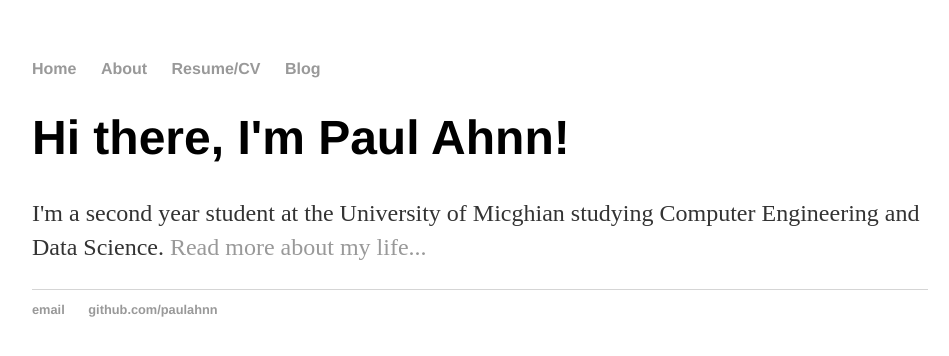
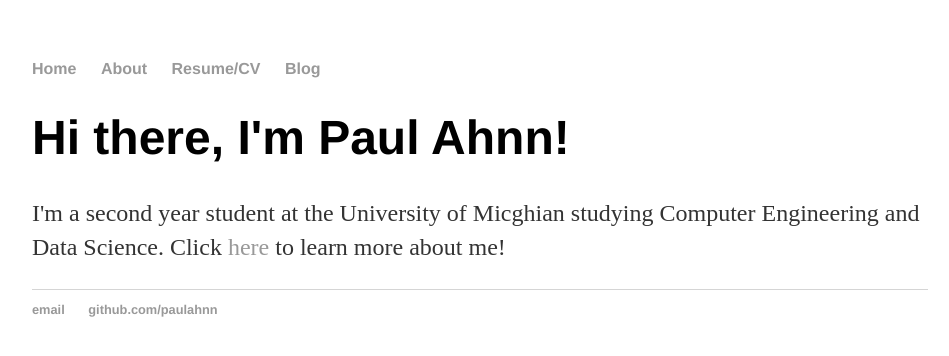
Before and after one commit to paulahnn/paulahnn.github.io, a Jekyll site: the page built from index.html, in a window 1280 px wide. Shown: the top 356 px of the page, without its empty margins (160-1109 px from the left). Built offline with Jekyll 4.4.1, drawn with Linux system fonts in a browser that asks for light colours.

Commit message:
Update index.html

```diff
--- a/index.html
+++ b/index.html
@@ -5,5 +5,5 @@ title: Paul Ahnn, Electric Sheep
 <div class="blurb">
 	<h1>Hi there, I'm Paul Ahnn!</h1>
 	<p>I'm a second year student at the University of Micghian studying Computer
-		Engineering and Data Science. <a href="/about">Read more about my life...</a></p>
+		Engineering and Data Science. Click <a href="/about">here</a> to learn more about me!</p>
 </div><!-- /.blurb -->
```
